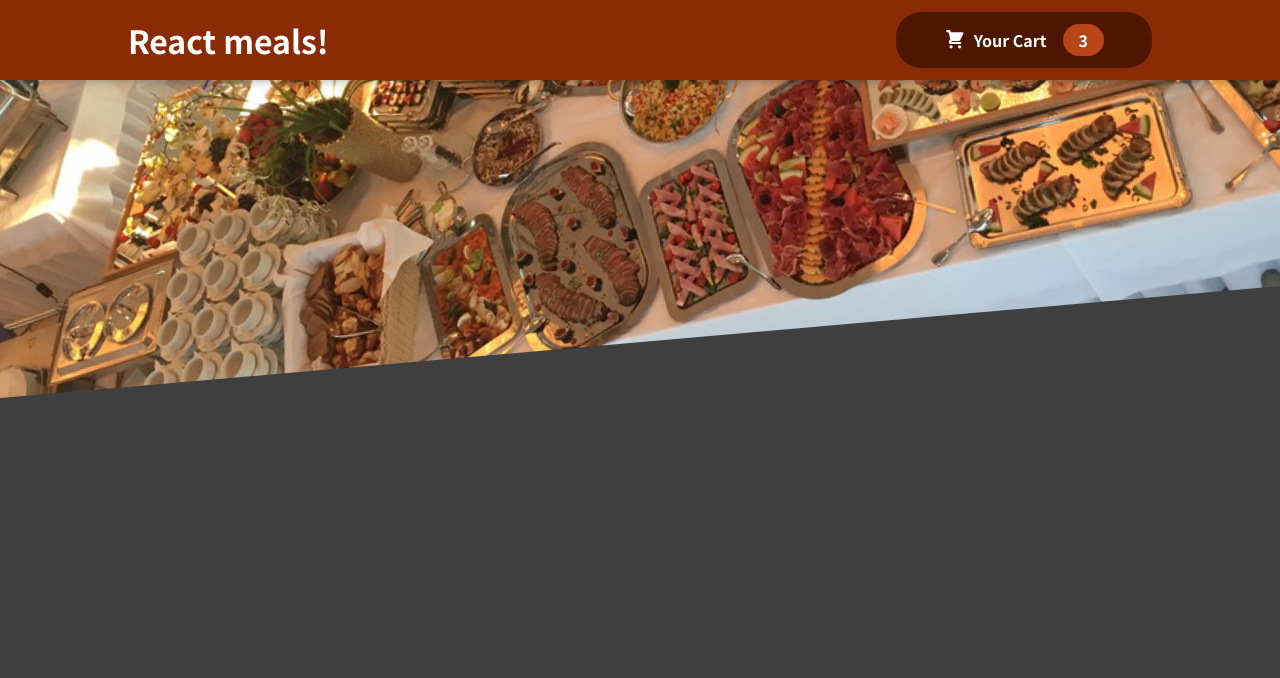
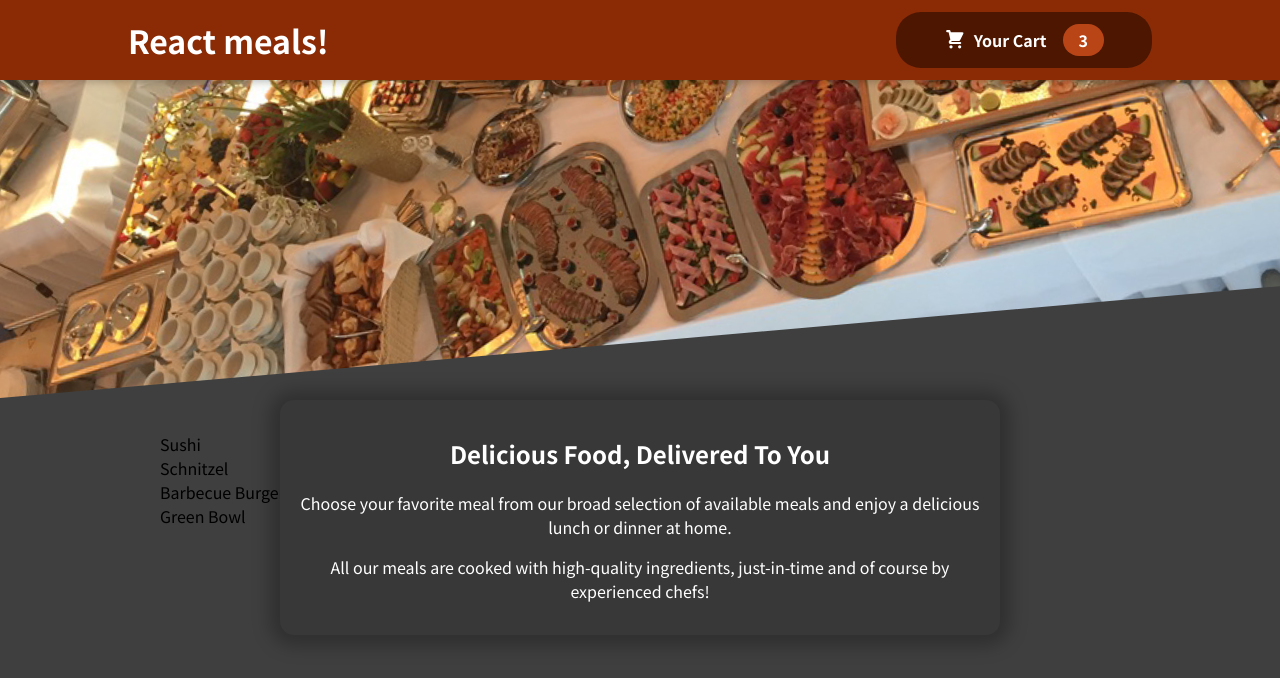
Before and after one commit to matherton/ReactCGSection17, a React (Create React App) app: page / in a window 1280 px wide. Shown: the top 678 px of the page. Built offline with nearby package versions, Linux system fonts and the light colour scheme.

Commit message:
end of lesson 134

```diff
--- a/src/App.js
+++ b/src/App.js
@@ -1,11 +1,15 @@
 import React from "react";
 
 import Header from "./components/Layout/Header";
+import Meals from "./components/Meals/Meals";
 
 function App() {
   return (
     <>
       <Header />
+      <main>
+        <Meals />
+      </main>
     </>
   );
 }
--- /dev/null
+++ b/src/components/Meals/AvailableMeals.js
@@ -0,0 +1,40 @@
+import classes from "./AvailableMeals.module.css";
+
+const DUMMY_MEALS = [
+  {
+    id: "m1",
+    name: "Sushi",
+    description: "Finest fish and veggies",
+    price: 22.99,
+  },
+  {
+    id: "m2",
+    name: "Schnitzel",
+    description: "A german specialty!",
+    price: 16.5,
+  },
+  {
+    id: "m3",
+    name: "Barbecue Burger",
+    description: "American, raw, meaty",
+    price: 12.99,
+  },
+  {
+    id: "m4",
+    name: "Green Bowl",
+    description: "Healthy...and green...",
+    price: 18.99,
+  },
+];
+
+const AvailableMeals = () => {
+  const mealsList = DUMMY_MEALS.map((meal) => <li>{meal.name}</li>);
+
+  return (
+    <section className={classes.meals}>
+      <ul>{mealsList}</ul>
+    </section>
+  );
+};
+
+export default AvailableMeals;
--- /dev/null
+++ b/src/components/Meals/AvailableMeals.module.css
@@ -0,0 +1,24 @@
+.meals {
+  max-width: 60rem;
+  width: 90%;
+  margin: 2rem auto;
+  animation: meals-appear 1s ease-out forwards;
+}
+
+.meals ul {
+  list-style: none;
+  margin: 0;
+  padding: 0;
+}
+
+@keyframes meals-appear {
+  from {
+    opacity: 0;
+    transform: translateY(3rem);
+  }
+
+  to {
+    opacity: 1;
+    transform: translateY(0);
+  }
+}
--- /dev/null
+++ b/src/components/Meals/Meals.js
@@ -0,0 +1,13 @@
+import AvailableMeals from "./AvailableMeals";
+import MealsSummary from "./MealsSummary";
+
+const Meals = () => {
+  return (
+    <>
+      <AvailableMeals />
+      <MealsSummary />
+    </>
+  );
+};
+
+export default Meals;
--- /dev/null
+++ b/src/components/Meals/MealsSummary.js
@@ -0,0 +1,19 @@
+import classes from "./MealsSummary.module.css";
+
+const MealsSummary = () => {
+  return (
+    <section className={classes.summary}>
+      <h1>Delicious Food, Delivered To You</h1>
+      <p>
+        Choose your favorite meal from our broad selection of available meals
+        and enjoy a delicious lunch or dinner at home.
+      </p>
+      <p>
+        All our meals are cooked with high-quality ingredients, just-in-time and
+        of course by experienced chefs!
+      </p>
+    </section>
+  );
+};
+
+export default MealsSummary;
--- /dev/null
+++ b/src/components/Meals/MealsSummary.module.css
@@ -0,0 +1,18 @@
+.summary {
+  text-align: center;
+  max-width: 45rem;
+  width: 90%;
+  margin: auto;
+  margin-top: -10rem;
+  position: relative;
+  background-color: #383838;
+  color: white;
+  border-radius: 14px;
+  padding: 1rem;
+  box-shadow: 0 1px 18px 10px rgba(0, 0, 0, 0.25);
+}
+
+.summary h2 {
+  font-size: 2rem;
+  margin-top: 0;
+}
```
